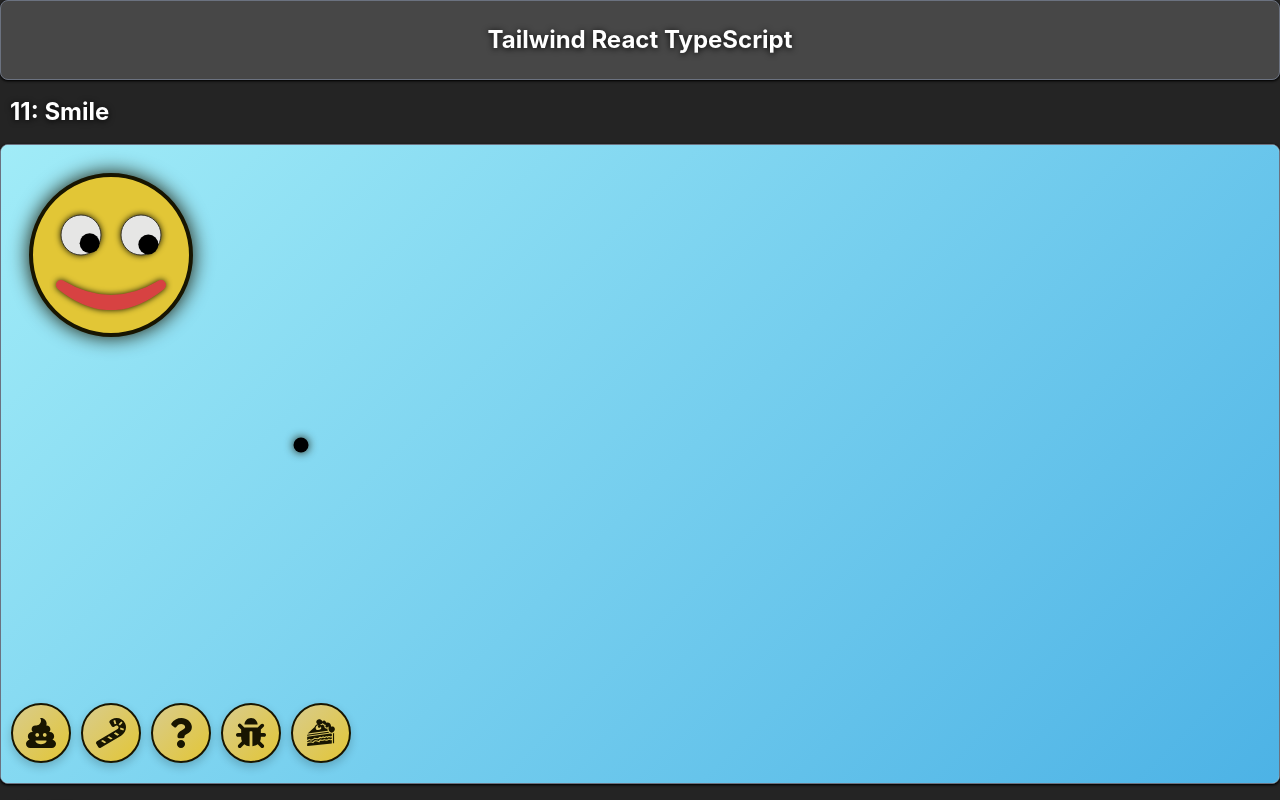
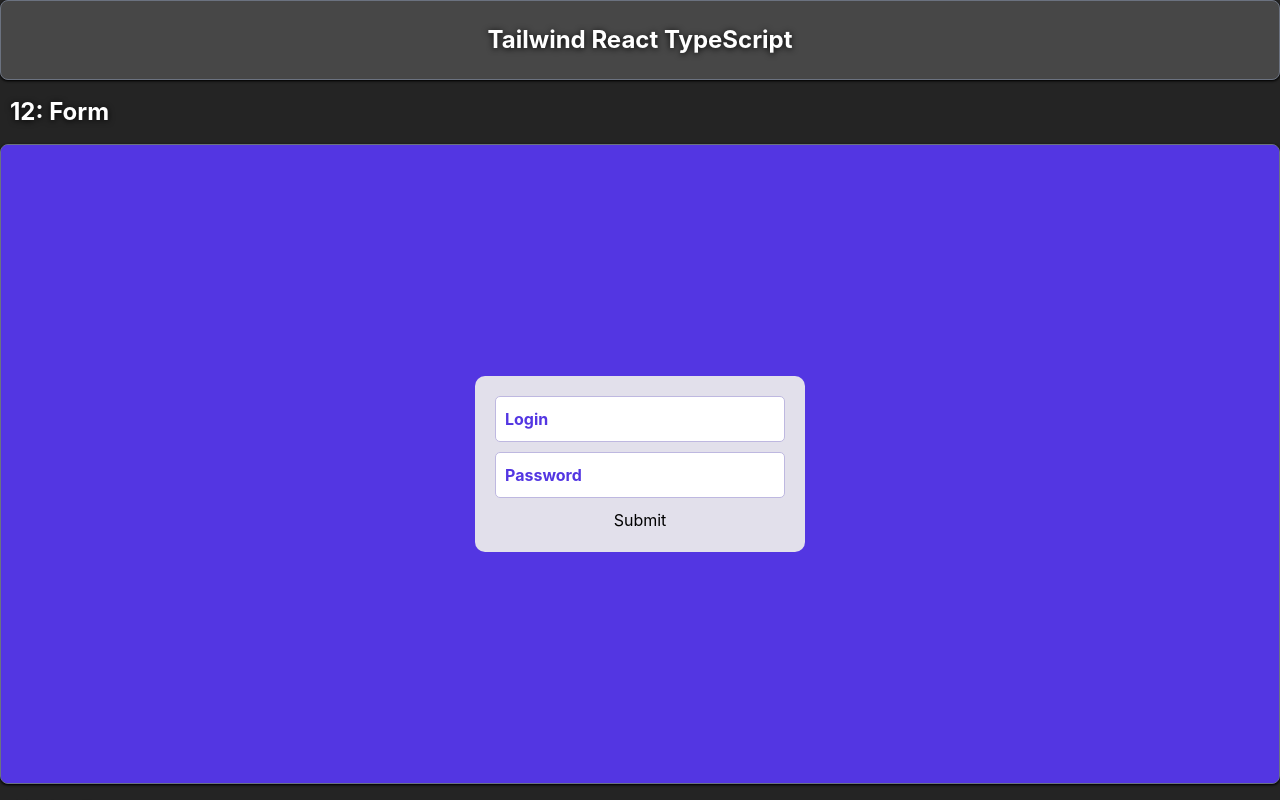
Before and after one commit to kozzztia/tailwind, a React (Vite) app: page / in a window 1280 px wide. Shown: the top 800 px of the page. Built offline with nearby package versions, Linux system fonts and the light colour scheme.

Commit message:
form req

```diff
--- a/src/components/Form/ReactForm.tsx
+++ b/src/components/Form/ReactForm.tsx
@@ -5,7 +5,7 @@ import { mockUsers } from "./helpers"; // Импортируем пользов
 const ReactForm = () => {
     const [open, setOpen] = useState<boolean>(false);
     const [pending, setPending] = useState<boolean>(false);
-    const [error, setError] = useState<{ login?: string; password?: string } | null>(null);
+    const [error, setError] = useState<{ login?: string; password?: string; message?: string } | null>(null);
 
     const handleSubmit = (e: React.FormEvent<HTMLFormElement>) => {
         e.preventDefault();
@@ -30,7 +30,7 @@ const ReactForm = () => {
         // Проверка логина и пароля
         const user = mockUsers.find(user => user.name === login && user.password === password);
         if (!user) {
-            setError({ login: "Invalid login or password" });
+            setError({ message: "Invalid login or password" });
             setPending(false);
             return;
         }
@@ -49,22 +49,36 @@ const ReactForm = () => {
     );
 };
 
-const LoginForm: React.FC<{ handler: (e: React.FormEvent<HTMLFormElement>) => void; pending: boolean; error: { login?: string; password?: string } | null }> = ({ pending, error, handler }) => {
+const LoginForm: React.FC<{ handler: (e: React.FormEvent<HTMLFormElement>) => void; pending: boolean; error: { login?: string; password?: string; message?: string } | null }> = ({ pending, error, handler }) => {
     return (
         <div className={styles.container}>
             <form onSubmit={handler} className={styles.form}>
                 <label>
                     <span className={error?.login ? styles.error : ""}>{error?.login || "Login"}</span>
-                    <input type="text" name="login" autoComplete="none"/>
+                    <Input name="login" type="text" />
                 </label>
                 <label>
                     <span className={error?.password ? styles.error : ""}>{error?.password || "Password"}</span>
-                    <input type="password" name="password" autoComplete="none"/>
+                    <Input name="password" type="password" />
                 </label>
-                <button type="submit" disabled={pending}>{pending ? "Pending..." : "Submit"}</button>
+                <button type="submit" disabled={pending} className={styles.button + (error?.message ? " " + styles.error : "")}>
+                    {pending ? "Pending..." : error?.message || "Submit"}</button>
             </form>
         </div>
     );
 };
 
+const Input: React.FC<{ name: string; type: string }> = ({ name, type }) => {
+    const [toched, setToched] = useState<boolean>(false);
+    return (
+    <input
+        onBlur={() => setToched(true)}
+        name={name}
+        type={type}
+        autoComplete="off"
+        className={toched ? styles.toched : ""}
+        />
+    )
+};
+
 export default ReactForm;
--- a/src/components/Form/styles.module.css
+++ b/src/components/Form/styles.module.css
@@ -1,6 +1,7 @@
-:root{
+:root {
   --form-color: 250;
   --form-accent-color: hsl(var(--form-color), 75%, 55%);
+  --form-error-color: hsl(1, 75%, 55%);
   --form-accent-color2: hsl(var(--form-color), 50%, 70%);
   --form-element-bg-color: hsl(var(--form-color), 20%, 90%);
   --form-text-color: hsl(var(--form-color), 15%, 20%);
@@ -8,8 +9,8 @@
   --form-hover-color: hsl(var(--form-color), 85%, 45%);
 }
 
-.container{
-    width :100%;
+.container {
+  width: 100%;
   height: 100%;
   display: flex;
   justify-content: center;
@@ -18,7 +19,7 @@
   background: inherit;
 }
 
-.form{
+.form {
   display: flex;
   flex-direction: column;
   justify-content: center;
@@ -27,21 +28,56 @@
   border-radius: 10px;
   padding: 20px;
   gap: 10px;
-    label{
+  label {
     position: relative;
-        width :100%;
-        span{
+    width: 100%;
+    color: var(--form-text-color);
+    transition: all 0.2s ease-in-out;
+    span {
         position: absolute;
-            top: 0px;
+        top: 50%;
         left: 10px;
         transform: translateY(-50%);
+        font-weight: bold;
+        transition: inherit;
+        color: var(--form-accent-color);
       }
-        input{
+    input {
       width: 100%;
-            padding :10px 20px;
+      padding: 10px 20px;
+      outline: none;
+      border-radius: 5px;
+      border: 1px solid var(--form-border-color);
+      transition: all 0.2s ease-in-out;
+      cursor: pointer;
+      transition: inherit;
     }
-    };
-    .error{
-        color: red;
+    &:has(input:focus) {
+      input {
+        border-color: var(--form-accent-color2);
+      }
+      span {
+        top: 0;
       }
     }
+    &:has(input:hover) {
+      input {
+        border-color: var(--form-accent-color2);
+      }
+    }
+    &:has(input:invalid) {
+      input {
+        border-color: var(--form-error-color);
+      }
+    }
+    &:has(.toched) {
+        span{
+          top: 0;
+        }
+    }
+  }
+  .error {
+    color: var(--form-error-color);
+    font-weight: bold;
+  }
+}
--- a/src/constants/list.ts
+++ b/src/constants/list.ts
@@ -67,6 +67,12 @@ export const list: ListItem[] = [
         component: lazy(() => import('../components/Smile/Smile')),
         color: 'var(--smile-bg)'
     },
+    {
+        id: 12,
+        name: 'Form',
+        component: lazy(() => import('../components/Form/ReactForm')),
+        color: 'var(--form-accent-color)'
+    }
 ].reverse();
 
 
```
Lines whose indentation alone changed are shown as unchanged.
